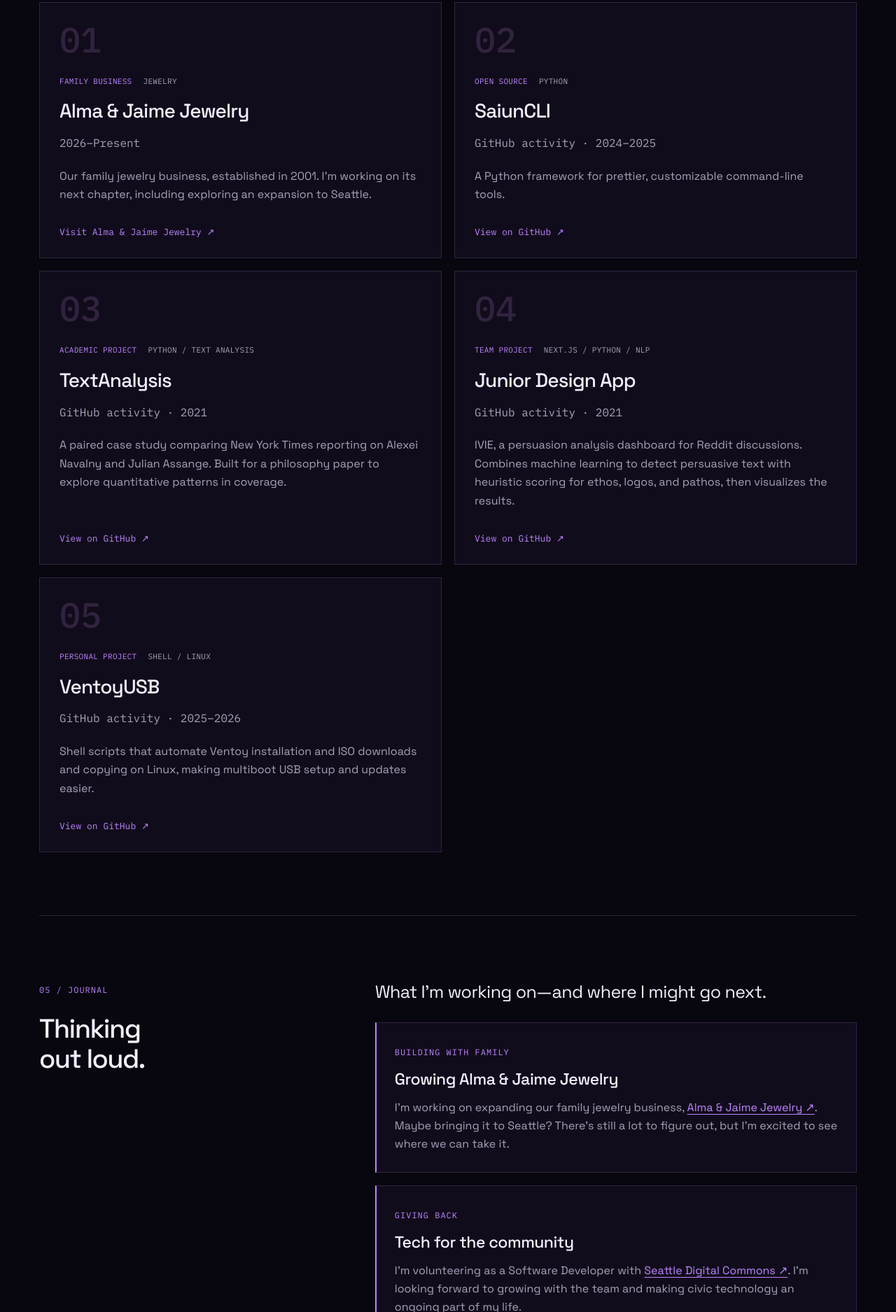
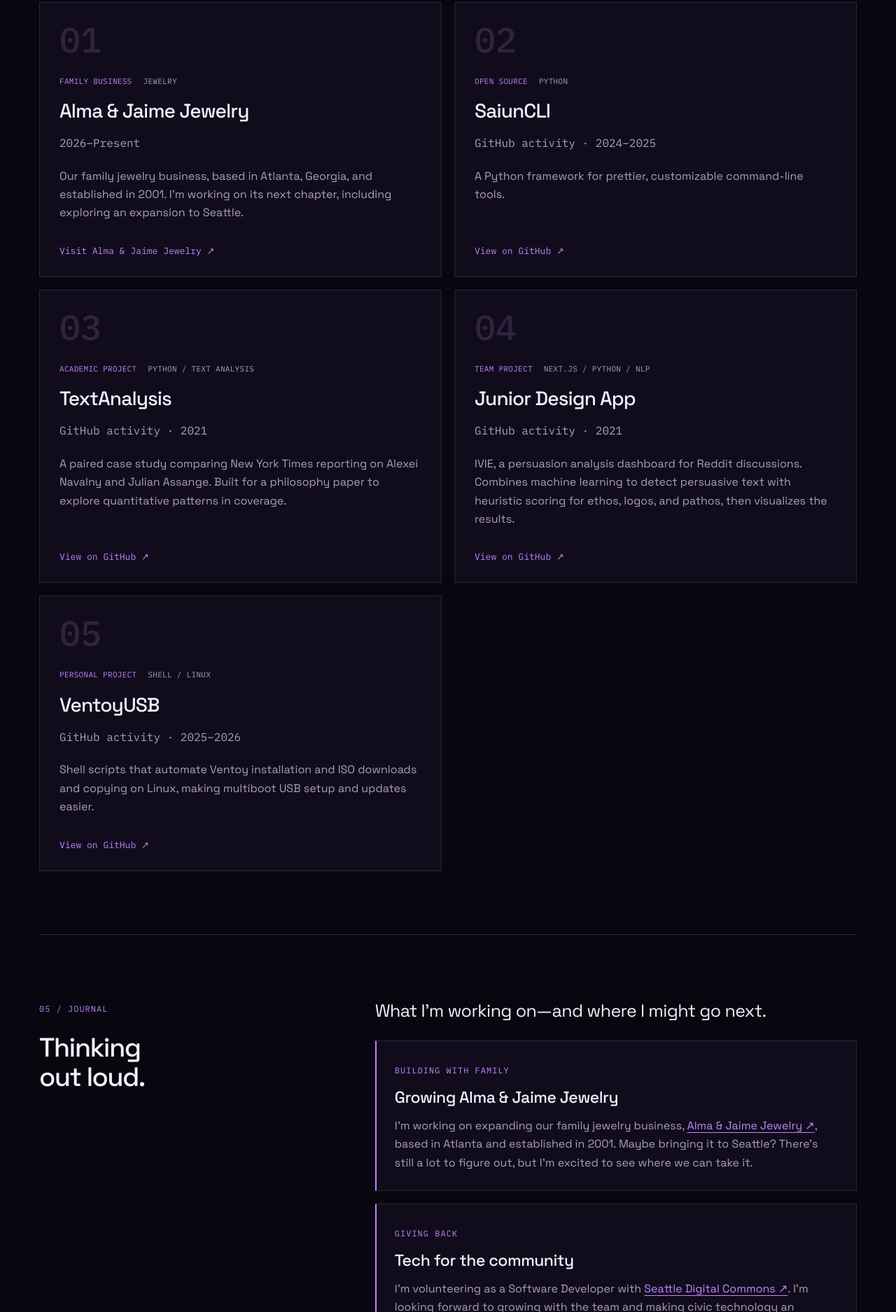
Before and after one commit to erickb336/portfolio, a plain HTML site: page dist/index.html in a window 1280 px wide. Shown: the part 4635-6510 px from the top of the page at 70% size. Drawn offline with Linux system fonts and the light colour scheme.

Commit message:
Add Atlanta location to family jewelry business details

```diff
--- a/dist/index.html
+++ b/dist/index.html
@@ -95,7 +95,7 @@
               <article class="education-card highlight-card" aria-roledescription="slide" aria-label="1 of 4: Education"><span class="panel-label">/ EDUCATION</span><h2>Georgia Tech</h2><p class="degree-name">Bachelor of Science<br>Computer Science</p><div class="education-threads"><h3>Concentrations / Threads</h3><ul><li>Information Internetworks</li><li>People</li></ul></div></article>
               <article class="education-card highlight-card" aria-roledescription="slide" aria-label="2 of 4: AWS" hidden><span class="panel-label">/ EXPERIENCE</span><h2>Amazon Web Services</h2><p class="degree-name">From three summer internships to Software Development Engineer II.</p><p class="highlight-detail">Building with Amazon Transcribe and SageMaker—from Python SDKs to global AI infrastructure.</p><a class="deck-link" href="#aws-heading">Explore my AWS experience ↗</a></article>
               <article class="education-card highlight-card" aria-roledescription="slide" aria-label="3 of 4: Casco" hidden><span class="panel-label">/ SECURITY</span><h2>Casco</h2><p class="degree-name">Software Engineer</p><p class="highlight-detail">Built autonomous security testing for web apps, APIs, infrastructure, and AI systems.</p><a class="deck-link" href="https://casco.com/">Visit Casco ↗</a></article>
-              <article class="education-card highlight-card" aria-roledescription="slide" aria-label="4 of 4: Family business" hidden><span class="panel-label">/ BUILDING WITH FAMILY</span><h2>Alma &amp; Jaime Jewelry</h2><p class="degree-name">Growing our family business.</p><p class="company-dates">2026–Present · Family business established in 2001</p><p class="highlight-detail">Working on its next chapter. Maybe bringing it to Seattle?</p><a class="deck-link" href="https://www.almajaimejewelry.com/">Explore the jewelry ↗</a></article>
+              <article class="education-card highlight-card" aria-roledescription="slide" aria-label="4 of 4: Family business" hidden><span class="panel-label">/ BUILDING WITH FAMILY</span><h2>Alma &amp; Jaime Jewelry</h2><p class="degree-name">Growing our family business.</p><p class="company-dates">2026–Present · Atlanta, GA · Established in 2001</p><p class="highlight-detail">Working on its next chapter. Maybe bringing it to Seattle?</p><a class="deck-link" href="https://www.almajaimejewelry.com/">Explore the jewelry ↗</a></article>
             </div>
             <div class="deck-controls" hidden><button class="deck-arrow" type="button" data-deck-prev aria-label="Previous highlight">←</button><div class="deck-dots" aria-label="Choose a highlight"><button type="button" data-deck-index="0" aria-label="Show education" aria-current="true"></button><button type="button" data-deck-index="1" aria-label="Show AWS"></button><button type="button" data-deck-index="2" aria-label="Show Casco"></button><button type="button" data-deck-index="3" aria-label="Show family business"></button></div><span class="deck-count" aria-live="polite" aria-atomic="true">1 / 4</span><button class="deck-arrow" type="button" data-deck-next aria-label="Next highlight">→</button></div>
           </section>
@@ -123,14 +123,14 @@
       <article class="project volunteer-card" aria-labelledby="sdc-heading"><div class="project-meta">VOLUNTEER EXPERIENCE <span>CURRENT / SEATTLE</span></div><h3 id="sdc-heading">Seattle Digital Commons</h3><p class="company-dates">Volunteer Software Developer · Sep 2026–Present</p><p>I’m part of the Seattle Digital Commons team, contributing my software engineering skills to public-interest projects for the local community.</p><p>I hope to make this a long-term part of how I give back to Seattle.</p><a class="text-link" href="https://digseattle.org/about/">Meet the team ↗</a></article>
     </div></section>
     <section id="projects" class="section work" aria-labelledby="projects-heading"><div class="section-label"><span>04 / PROJECTS &amp; VENTURES</span><h2 id="projects-heading">Projects<br>&amp; ventures.</h2></div><div class="section-content">
-      <article class="project"><div class="project-meta">FAMILY BUSINESS <span>JEWELRY</span></div><h3>Alma &amp; Jaime Jewelry</h3><p class="company-dates">2026–Present</p><p>Our family jewelry business, established in 2001. I’m working on its next chapter, including exploring an expansion to Seattle.</p><a class="text-link" href="https://www.almajaimejewelry.com/">Visit Alma &amp; Jaime Jewelry ↗</a></article>
+      <article class="project"><div class="project-meta">FAMILY BUSINESS <span>JEWELRY</span></div><h3>Alma &amp; Jaime Jewelry</h3><p class="company-dates">2026–Present</p><p>Our family jewelry business, based in Atlanta, Georgia, and established in 2001. I’m working on its next chapter, including exploring an expansion to Seattle.</p><a class="text-link" href="https://www.almajaimejewelry.com/">Visit Alma &amp; Jaime Jewelry ↗</a></article>
       <article class="project"><div class="project-meta">OPEN SOURCE <span>PYTHON</span></div><h3>SaiunCLI</h3><p class="company-dates">GitHub activity · 2024–2025</p><p>A Python framework for prettier, customizable command-line tools.</p><a class="text-link" href="https://github.com/erickb336/SaiunCLI">View on GitHub ↗</a></article>
       <article class="project"><div class="project-meta">ACADEMIC PROJECT <span>PYTHON / TEXT ANALYSIS</span></div><h3>TextAnalysis</h3><p class="company-dates">GitHub activity · 2021</p><p>A paired case study comparing New York Times reporting on Alexei Navalny and Julian Assange. Built for a philosophy paper to explore quantitative patterns in coverage.</p><a class="text-link" href="https://github.com/erickb336/TextAnalysis">View on GitHub ↗</a></article>
       <article class="project"><div class="project-meta">TEAM PROJECT <span>NEXT.JS / PYTHON / NLP</span></div><h3>Junior Design App</h3><p class="company-dates">GitHub activity · 2021</p><p>IVIE, a persuasion analysis dashboard for Reddit discussions. Combines machine learning to detect persuasive text with heuristic scoring for ethos, logos, and pathos, then visualizes the results.</p><a class="text-link" href="https://github.com/erickb336/JuniorDesignApp">View on GitHub ↗</a></article>
       <article class="project"><div class="project-meta">PERSONAL PROJECT <span>SHELL / LINUX</span></div><h3>VentoyUSB</h3><p class="company-dates">GitHub activity · 2025–2026</p><p>Shell scripts that automate Ventoy installation and ISO downloads and copying on Linux, making multiboot USB setup and updates easier.</p><a class="text-link" href="https://github.com/erickb336/ventoy-usb">View on GitHub ↗</a></article>
     </div></section>
     <section id="journal" class="section"><div class="section-label"><span>05 / JOURNAL</span><h2>Thinking<br>out loud.</h2></div><div class="section-content"><p class="lead">What I’m working on—and where I might go next.</p><div class="current-notes">
-      <article class="current-note"><span class="eyebrow">BUILDING WITH FAMILY</span><h3>Growing Alma &amp; Jaime Jewelry</h3><p>I’m working on expanding our family jewelry business, <a href="https://www.almajaimejewelry.com/">Alma &amp; Jaime Jewelry ↗</a>. Maybe bringing it to Seattle? There’s still a lot to figure out, but I’m excited to see where we can take it.</p></article>
+      <article class="current-note"><span class="eyebrow">BUILDING WITH FAMILY</span><h3>Growing Alma &amp; Jaime Jewelry</h3><p>I’m working on expanding our family jewelry business, <a href="https://www.almajaimejewelry.com/">Alma &amp; Jaime Jewelry ↗</a>, based in Atlanta and established in 2001. Maybe bringing it to Seattle? There’s still a lot to figure out, but I’m excited to see where we can take it.</p></article>
       <article class="current-note"><span class="eyebrow">GIVING BACK</span><h3>Tech for the community</h3><p>I’m volunteering as a Software Developer with <a href="#volunteering">Seattle Digital Commons ↗</a>. I’m looking forward to growing with the team and making civic technology an ongoing part of my life.</p></article>
       <article class="current-note"><span class="eyebrow">FINDING MY NEXT CHAPTER</span><h3>Tech, training, and a plan B</h3><p>I’m working on getting back into tech while also studying for the FIRETeam exam and training for the CPAT as part of preparing to become a firefighter. Tech is still the path I’m pursuing, and firefighting is a plan B I’m taking seriously if things don’t work out.</p></article>
     </div></div></section>
```
